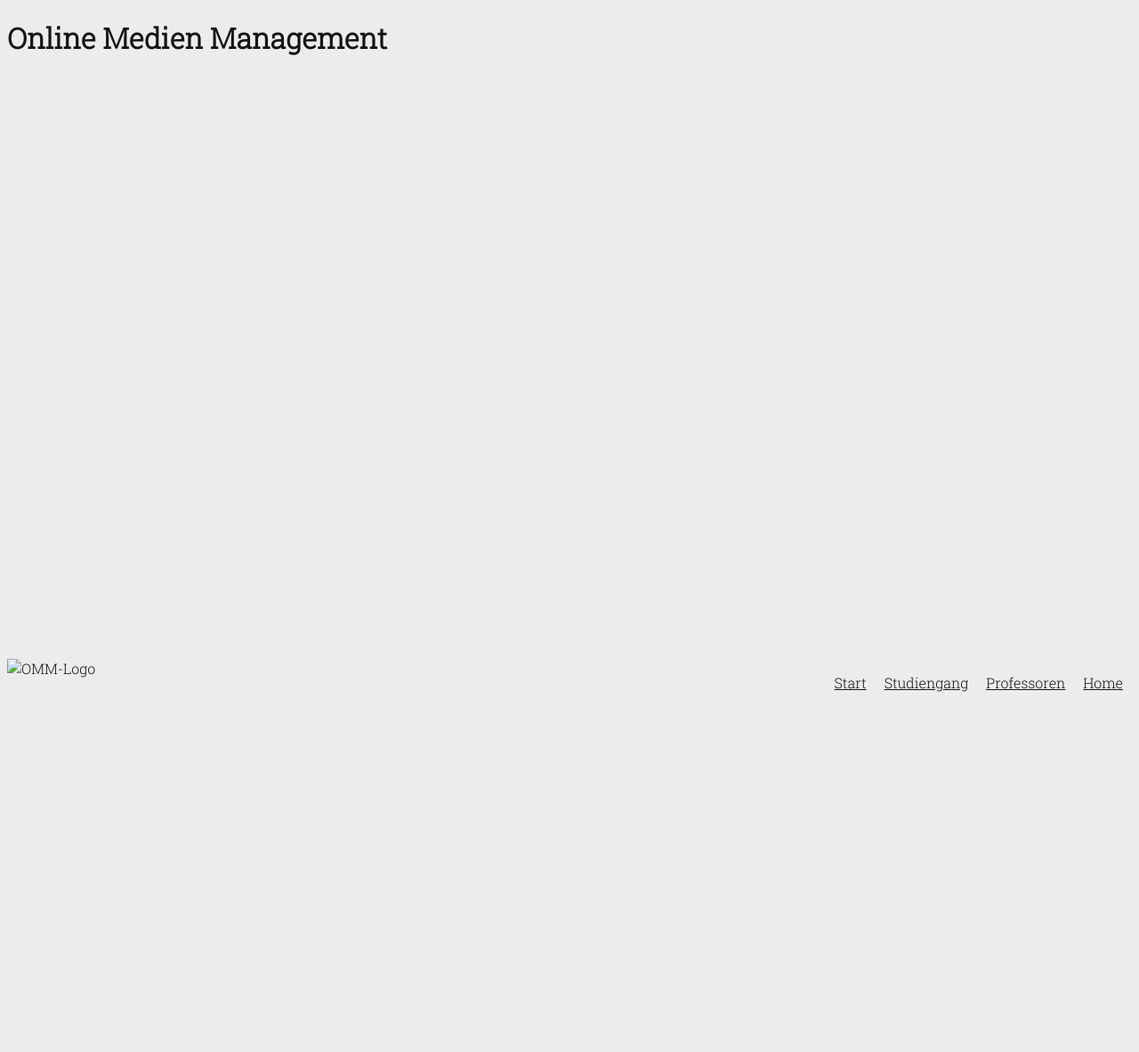
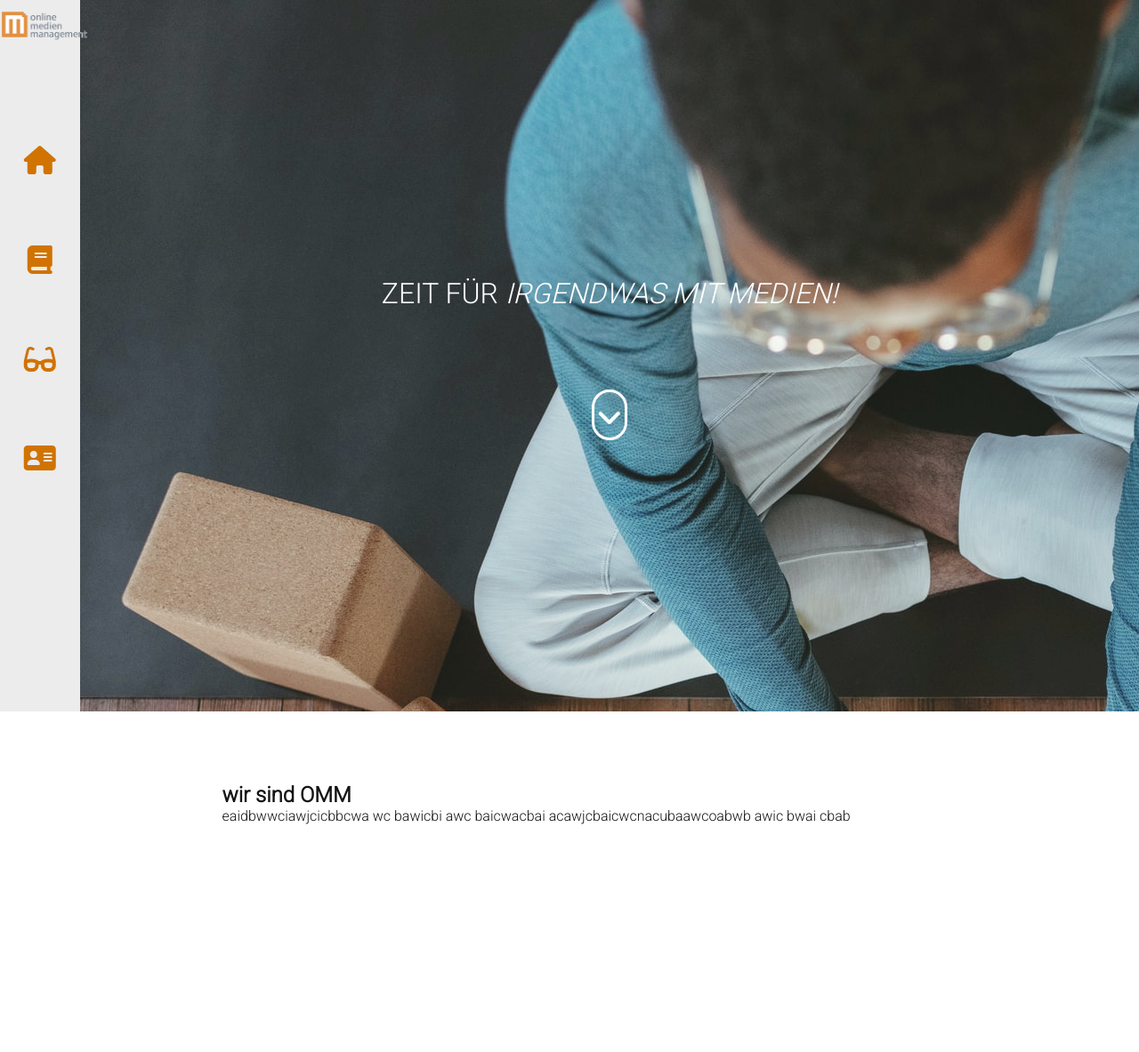
Before and after one commit to Fabvx/webdevelopment22, a plain HTML site: page index.html in a window 1280 px wide. Shown: the top 1183 px of the page at 89% size. Before the commit the page ends 802 px from the top, so only its background shows below. Drawn offline with Linux system fonts and the light colour scheme.

Commit message:
first session

```diff
--- a/index.html
+++ b/index.html
@@ -1,5 +1,5 @@
 <!DOCTYPE html>
-<html lang="de">
+<html lang="de" class="smooth">
 <head>
     <meta charset="UTF-8">
     <meta http-equiv="X-UA-Compatible" content="IE=edge">
@@ -7,6 +7,10 @@
     <title>OMM</title>
 
     <link rel="stylesheet" href="style.css">
+
+    <!-- FONTAWESOME -->
+    <script src="https://kit.fontawesome.com/0512e7481b.js" crossorigin="anonymous"></script>
+
 </head>
 <body>
     <!--
@@ -19,22 +23,53 @@
 
     -->
     <div class="hero">
-        <h1>Online Medien Management</h1>
+        <div class="bg-img">
+            <img src="img/windows-7SQgT9qoT60-unsplash.jpg" alt="Pflanzen">
+        </div>
+        <div class="content">
+            <h1>Zeit für <i>irgendwas mit Medien!</i></h1><br><br>
+            <a class="btn-hero" href="#start"><i class="fas fa-angle-down"></i></a>
+        </div>
     </div>
 
     <div class="nav">
-        <img src="" alt="OMM-Logo">
-        <ul>
-            <Li><a href="#">Start</a></Li>
-            <Li><a href="#">Studiengang</a></Li>
-            <Li><a href="#">Professoren</a></Li>
-            <Li><a href="#">Home</a></Li>
-        </ul>
+        <img src="/img/logo.png" alt="OMM-Logo">
+        <div class="links">
+        <a href="#"><i class="fa-solid fa-house"></i></a><br>
+        <a href="#"><i class="fa-solid fa-book"></i></a><br>
+        <a href="#"><i class="fa-solid fa-glasses"></i></a><br>
+        <a href="#"><i class="fa-solid fa-address-card"></i></a>
+        </div>
     </div>
 
+    <main class="body">
+        <div class="wrapper">
+            <div class="leadertext" id="start">
+                <h2>wir sind OMM</h2>
+                <p>eaidbwwciawjcicbbcwa wc bawicbi awc baicwacbai acawjcbaicwcnacubaawcoabwb awic bwai cbab</p>
+            </div>
+        </div>
+
+        <div class="full-img-txt">
+            <img src="img/dummy-white.jpg" alt="Berge" class="img">
+            <div class="text">
+                <h4>Neue Berge erklimmen</h4>
+                <p>Wir bringen dich auf ein neues Hoch!</p>
+            </div>
+        </div>
+        <div class="full-img-txt reverse">
+            <img src="img/dummy-green.jpg" alt="Berge" class="img">
+            <div class="text">
+                <h4>Neue Wege gehen</h4>
+                <p>Gemeinsam durchschneiden wir den Dschungel und finden die Wege, die uns alle ans Ziel führen.</p>
+            </div>
+        </div>
 
 
+    </main>
 
+    <div class="footer">
 
+    </div>
 </body>
 </html>
--- a/style.css
+++ b/style.css
@@ -1,33 +1,157 @@
-@import url('https://fonts.googleapis.com/css2?family=Roboto+Slab:wght@300&display=swap');
+@import url('https://fonts.googleapis.com/css2?family=Roboto:wght@300&display=swap');
+*{
+    font-family: 'Roboto', sans-serif;
+    margin: 0;
+    padding: 0;
+}
 
-*{
-    font-family: "Roboto Slab", serif;
-    background-color: rgb(236, 236, 236);
-    color: rgb(20, 20, 20);
+:root {
+    --orange: #d17300;
+    --black: rgb(20, 20, 20);
+    --nav-width: 7%;
+}
+
+/**---Hero---**/
+
+.hero {
+    overflow: hidden;
+    position: relative;
+    min-height: 100vh;
+    color: white;
+    text-align: center;
+    display: flex;
+    flex-direction: column;
+    justify-content: space-around;
+    width: auto;
+    margin-left: var(--nav-width);
+}
+
+.bg-img {
+    opacity: 0.9;
+    position: absolute;
+    top: 0;
+    left: 0;
+    width: 100%;
 }
 
 
-.hero {
-    width: 100%;
-    background-image: url("#");
-    min-height: 720px;
+.content {
+    position: relative;
 }
 
+.btn-hero {
+    border: white solid .1em;
+    border-radius: 3em;
+    background-color: transparent;
+    font-size: 24pt;
+    padding: .3em .1em .1em;
+    margin-top: 0;
+    color: white;
+    transition: padding 50ms, margin-top 50ms;
+
+}
+
+.btn-hero:hover {
+    margin-top: 1em;
+    padding-bottom: 0;
+    padding-top: .4em;
+}
+
+/**---Nav---**/
+
 .nav{
-    display: flex;
-    justify-content: space-between;
+    background-color: rgb(236, 236, 236);
+    width: var(--nav-width);
+    position: fixed;
+    z-index: 1000;
+    top: 0;
+    left: 0;
+    min-height: 100vh;
+    text-align: center;
 }
 
 .nav img{
     width: 100px;
 }
 
-.nav ul{
+.nav .links{
+    margin-top: 100%;
     display: flex;
-    justify-content: space-between;
-    list-style: none;
+    flex-direction: column;
+    justify-content: space-around;
+    min-height: 50vh;
 }
 
-.nav ul li{
-    margin: 0 10px 0 10px;
+.nav .links a{
+    color: var(--orange);
+    font-size: 2em;
 }
+
+.nav .links a:hover{
+    color: #d1730083;
+}
+
+.smooth {
+    scroll-behavior: smooth;
+}
+
+/**---h1-6---**/
+
+h1 {
+    text-transform: uppercase;
+    font-weight: 500;
+    margin-bottom: 2em;
+}
+
+h4 {
+    margin-bottom: 1em;
+}
+
+
+
+/**---Body---**/
+
+.body{
+    /*background-color: rgb(255, 255, 255);*/
+    color: var(--black);
+    margin-left: var(--nav-width);
+}
+
+.btn {
+    color: var(--orange);
+    padding: .3em;
+}
+
+.leadertext {
+    margin: 5em 0;
+    min-height: 300px;
+}
+
+.center {
+    text-align: center;
+}
+
+.wrapper {
+    margin: 0 10em;
+}
+
+.full-img-txt {
+    width: 100%;
+    height: 400px;
+    display: flex;
+    flex-direction: row;
+}
+
+.full-img-txt .img {
+    width: 50%;
+
+}
+
+.full-img-txt .text {
+    width: 50%;
+    margin: auto 4em;
+}
+
+.reverse {
+    flex-direction: row-reverse;
+}
```
Also changed, not shown: img/logo.png (added), img/windows-7SQgT9qoT60-unsplash.jpg (added), 2 other files.
